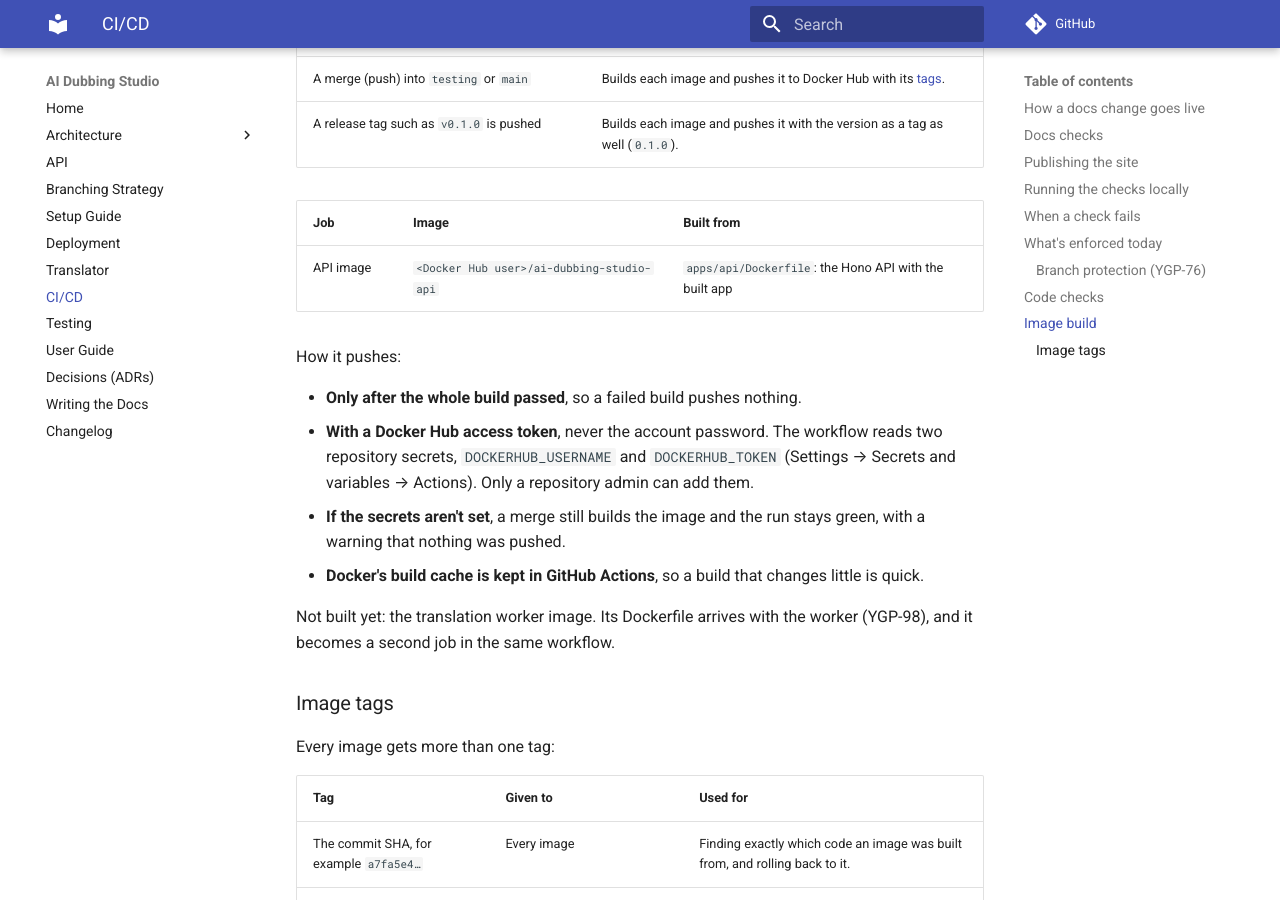
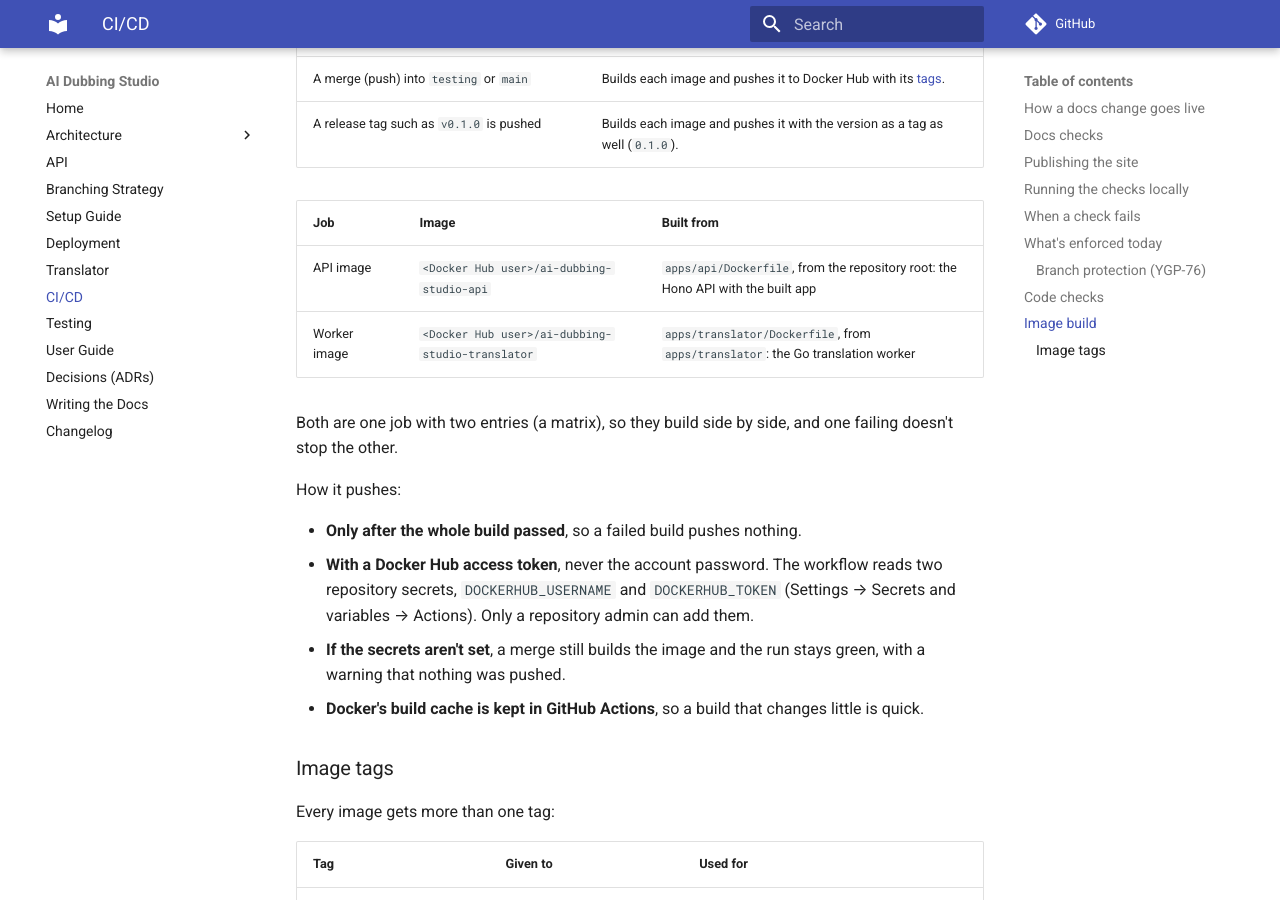
Before and after one commit to WH1TE-SHAD0W/ai-dubbing-studio, an MkDocs documentation site: the page built from docs/ci-cd.md, in a window 1280 px wide and 900 px high, scrolled down 6540 px. Built offline with MkDocs 1.6.1 and Material for MkDocs 9.7.7, drawn with Linux system fonts in a browser that asks for light colours; comment, search, counter and statistics services are not loaded.

Commit message:
ci: build and push the translation worker's image too (YGP-52)
The Images workflow's job becomes a matrix of two images: the API (unchanged:
repo-root context, same name and cache) and the Go worker
(ai-dubbing-studio-translator, from apps/translator, as in Docker Compose).
Same tags and push rules for both; fail-fast off, so one failing image doesn't
stop the other. The deploy repo's worker manifests (deploy PR #3) pull it.

Co-Authored-By: Claude Opus 5.5 <noreply@anthropic.com>

```diff
--- a/docs/ci-cd.md
+++ b/docs/ci-cd.md
@@ -253,7 +253,11 @@ production environments run.
 
 | Job | Image | Built from |
 |---|---|---|
-| API image | `<Docker Hub user>/ai-dubbing-studio-api` | `apps/api/Dockerfile`: the Hono API with the built app |
+| API image | `<Docker Hub user>/ai-dubbing-studio-api` | `apps/api/Dockerfile`, from the repository root: the Hono API with the built app |
+| Worker image | `<Docker Hub user>/ai-dubbing-studio-translator` | `apps/translator/Dockerfile`, from `apps/translator`: the Go translation worker |
+
+Both are one job with two entries (a matrix), so they build side by side, and
+one failing doesn't stop the other.
 
 How it pushes:
 
@@ -266,9 +270,6 @@ How it pushes:
   stays green, with a warning that nothing was pushed.
 - **Docker's build cache is kept in GitHub Actions**, so a build that changes
   little is quick.
-
-Not built yet: the translation worker image. Its Dockerfile arrives with the
-worker (YGP-98), and it becomes a second job in the same workflow.
 
 ### Image tags
 
```
Also changed, not shown: docs/changelog.md (+2 -0 lines), 1 other file.
